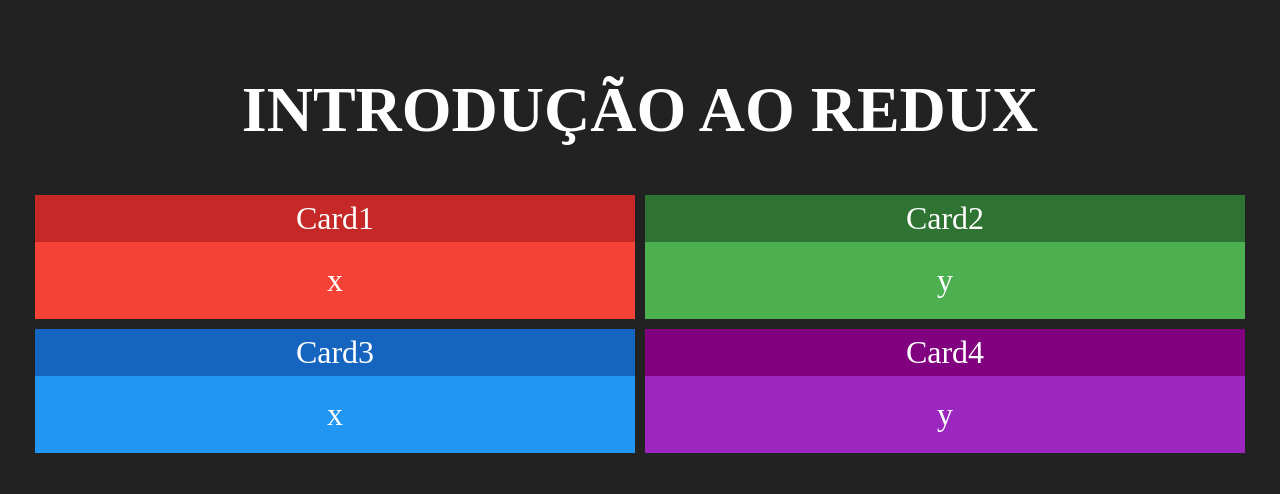
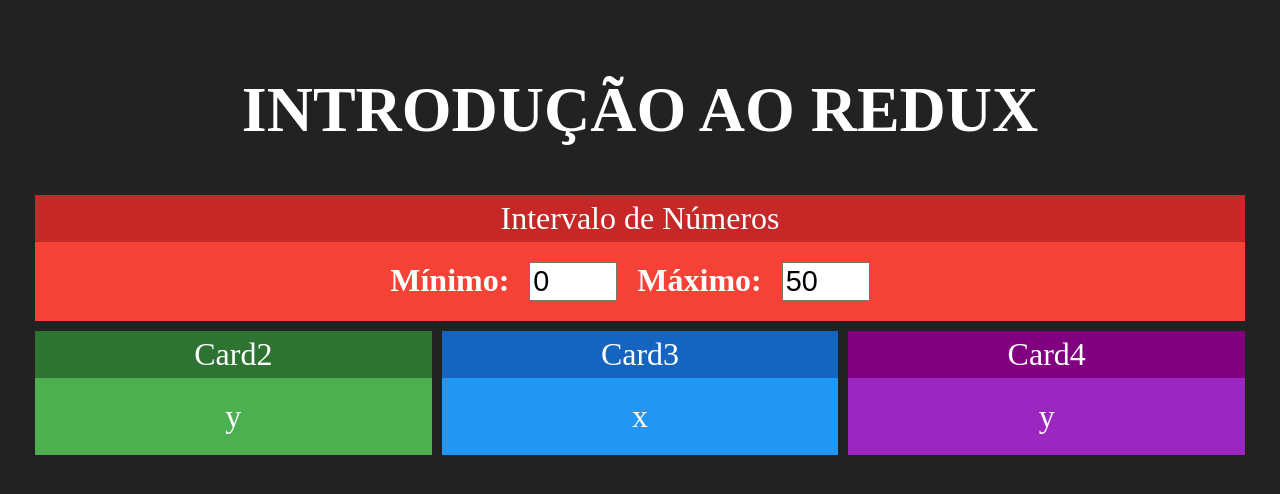
Before and after one commit to MaestroPravaler/redux_intro, a React (Create React App) app: page / in a window 1280 px wide. Shown: the top 494 px of the page. Built offline with nearby package versions, Linux system fonts and the light colour scheme.

Commit message:
Component Intervalo

```diff
--- a/src/App.js
+++ b/src/App.js
@@ -1,20 +1,19 @@
 import logo from "./logo.svg";
 import "./App.css";
 import Card from "./components/Card";
+import Intervalo from "./components/Intervalo";
 
 function App() {
     return (
         <div className="App">
             <h1>INTRODUÇÃO AO REDUX</h1>
             <div className="row">
-                <Card title="Card1" red>
-                    x
-                </Card>
+                <Intervalo></Intervalo>
+            </div>
+            <div className="row">
                 <Card title="Card2" green>
                     y
                 </Card>
-            </div>
-            <div className="row">
                 <Card title="Card3" blue>
                     x
                 </Card>
--- /dev/null
+++ b/src/components/Intervalo.css
@@ -0,0 +1,6 @@
+.Intervalo input{
+    font-size: 1.8rem;
+    margin-left: 20px;
+    margin-right: 20px;
+    width: 80px;
+}
--- /dev/null
+++ b/src/components/Intervalo.jsx
@@ -0,0 +1,21 @@
+import './Intervalo.css';
+import React from 'react';
+
+import Card from './Card';
+
+export default props => {
+    return (
+        <Card title="Intervalo de Números" red>
+            <div className="Intervalo">
+                <span>
+                    <strong>Mínimo:</strong>
+                    <input type="number" value={0} readOnly/>
+                </span>
+                <span>
+                    <strong>Máximo:</strong>
+                    <input type="number" value={50} readOnly/>
+                </span>
+            </div>
+        </Card>
+    );
+}
```
